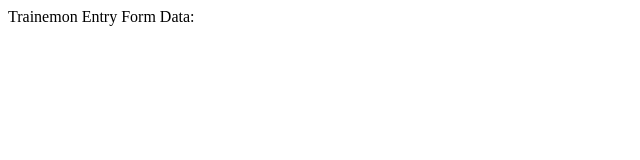
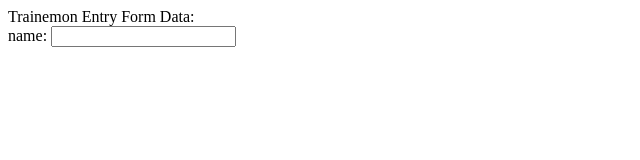
Before and after one commit to gammaray27/gammaray27.github.io, a plain HTML site: page entryform.html in a window 1280 px wide. Shown: the whole page, without its empty margins (0-640 px from the left). Drawn offline with Linux system fonts and the light colour scheme.

Commit message:
Update entryform.html

```diff
--- a/entryform.html
+++ b/entryform.html
@@ -11,6 +11,7 @@ Data:
 
 <form>
 
+name: <input type="text">
 </form>
 
 </body>
```
